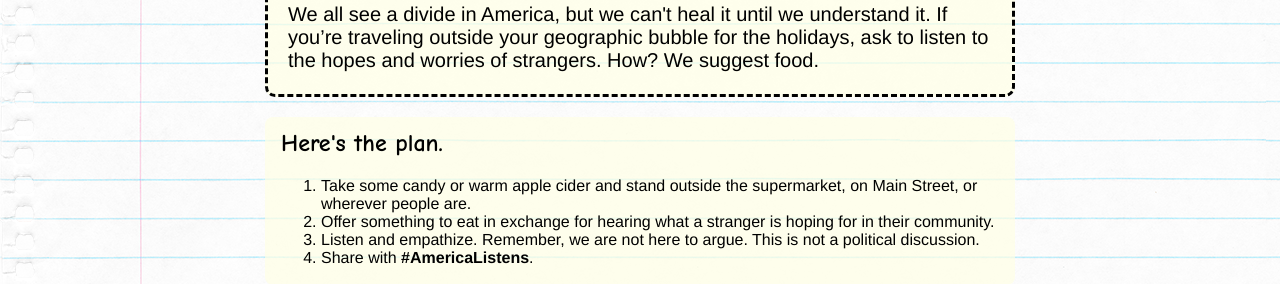
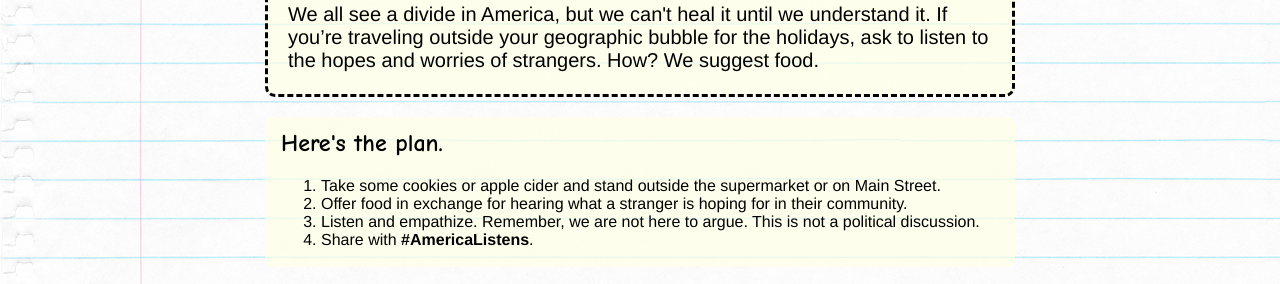
Before and after one commit to saysomethingeatsomething/saysomethingeatsomething.github.io, a plain HTML site: page index.html in a window 1280 px wide. Shown: the part 331-615 px from the top of the page. Drawn offline with Linux system fonts and the light colour scheme.

Commit message:
simplify language / fix typo

```diff
--- a/index.html
+++ b/index.html
@@ -37,8 +37,8 @@
 			<h2>Here's the plan.</h2>
 
 			<ol class="plan">
-				<li>Take some candy or warm apple cider and stand outside the supermarket, on Main Street, or wherever people are.</li>
-				<li>Offer something to eat in exchange for hearing what a stranger is hoping for in their community.</li>
+				<li>Take some cookies or apple cider and stand outside the supermarket or on Main Street.</li>
+				<li>Offer food in exchange for hearing what a stranger is hoping for in their community.</li>
 				<li>Listen and empathize. Remember, we are not here to argue. This is not a political discussion.</li>
 				<li>Share with <strong>#AmericaListens</strong>.
 			</ol>
```
Also changed, not shown: moreinfo.html (+1 -1 lines).
